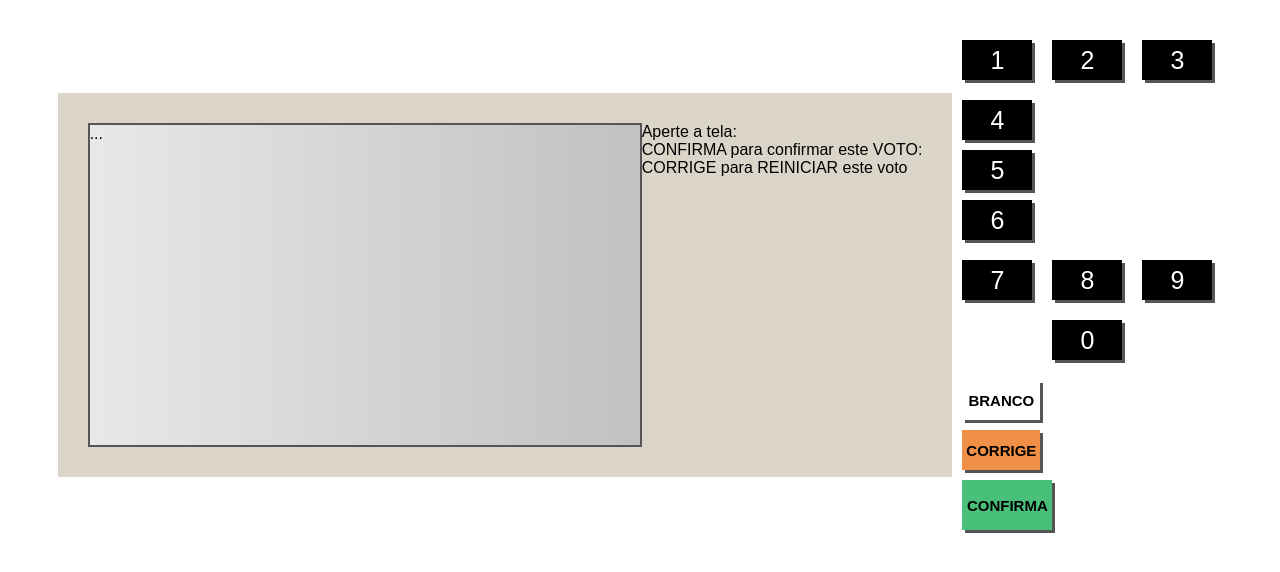
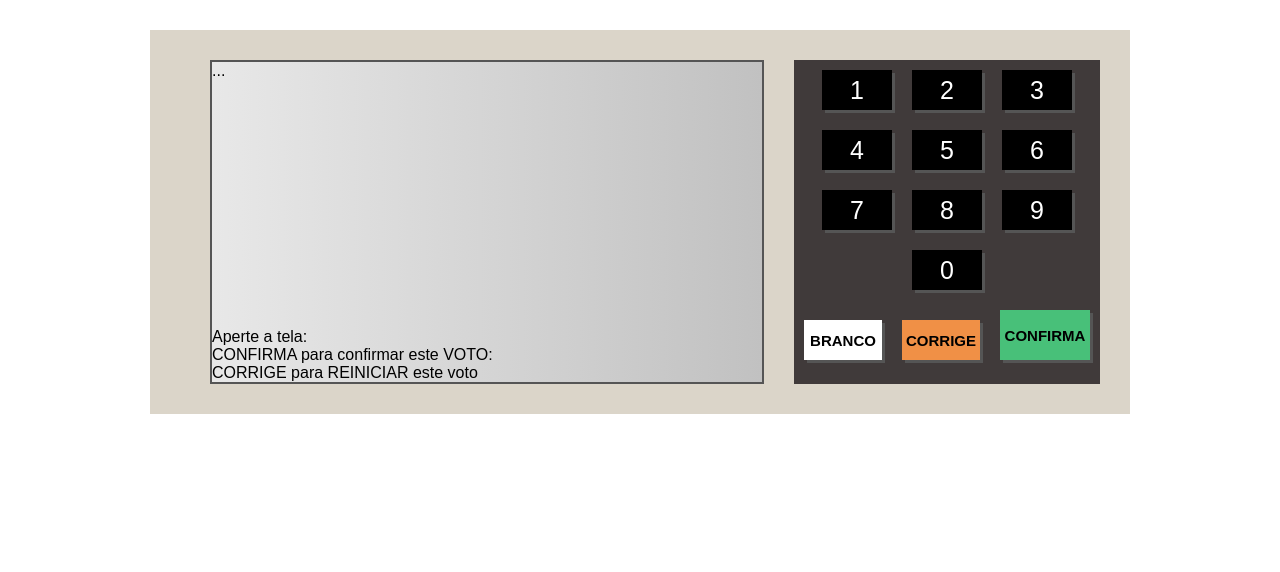
Before and after one commit to thiagogarcia82/Urna, a plain HTML site: page index.html in a window 1280 px wide. Drawn offline with Linux system fonts and the light colour scheme.

Commit message:
tela inicial da urna

```diff
--- a/index.html
+++ b/index.html
@@ -16,21 +16,21 @@
         ...
       </div>
 
-    </div class="d-2">
+      <div class="d-2">
         Aperte a tela:<br />
         CONFIRMA para confirmar este VOTO:<br />
         CORRIGE para REINICIAR este voto
       </div>
     </div>
 
-  <div class="telado">
+    <div class="teclado">
       <div class="teclado-linha">
         <div class="teclado-botao">1</div>
         <div class="teclado-botao">2</div>
         <div class="teclado-botao">3</div>
       </div>
 
-    <div class="tecledo-linha">
+      <div class="teclado-linha">
         <div class="teclado-botao">4</div>
         <div class="teclado-botao">5</div>
         <div class="teclado-botao">6</div>
@@ -46,7 +46,7 @@
         <div class="teclado-botao">0</div>
       </div>
 
-    <div class="teclado--linha">
+      <div class="teclado-linha">
         <div class="teclado-botao botao-branco">BRANCO</div>
         <div class="teclado-botao botao-corrige">CORRIGE</div>
         <div class="teclado-botao botao-confirma">CONFIRMA</div>
--- a/style.css
+++ b/style.css
@@ -20,6 +20,7 @@ body {
   border: 2px solid #555;
   display: flex;
   flex-direction: column;
+  margin-left: 30px;
 }
 
 .teclado {
```
Lines whose indentation alone changed are shown as unchanged.
